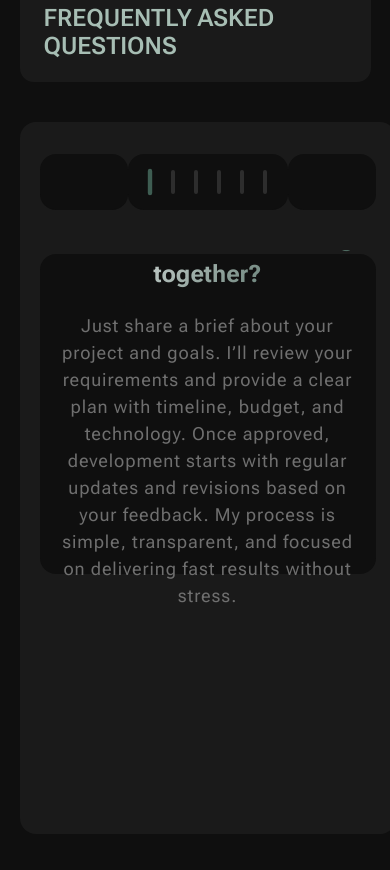
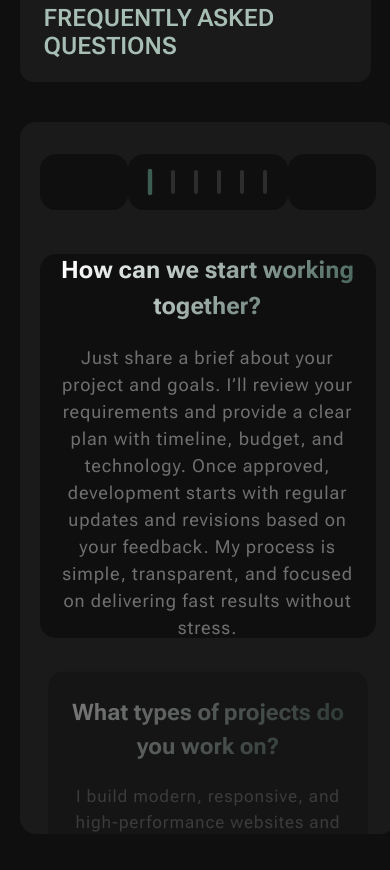
Before and after one commit to mdasif-me/mdasif, a Next.js app: page / in a window 390 px wide. Shown: the part 10060-10930 px from the top of the page. Built offline with nearby package versions, Linux system fonts and the light colour scheme; some icons are missing.

Commit message:
style: update layout and styling for FAQ and Question components for improved responsiveness

```diff
--- a/src/features/faq/FAQ.tsx
+++ b/src/features/faq/FAQ.tsx
@@ -4,11 +4,11 @@ import Questions from "./components/questions"
 
 const FAQ = () => {
   return (
-    <div className="flex items-center mb-10">
-      <div className="flex-1">
+    <div className="flex md:flex-nowrap flex-wrap items-center mb-10">
+      <div>
         <Questions />
       </div>
-      <div className="flex-1"></div>
+      <div></div>
     </div>
   )
 }
--- a/src/features/faq/components/question.tsx
+++ b/src/features/faq/components/question.tsx
@@ -3,7 +3,7 @@ import styles from "../styles/faq.module.css"
 
 const Question = ({ question }: { question: IQuestion }) => {
   return (
-    <div className="flex h-80 bg-background rounded-2xl p-5 flex-col items-center justify-center gap-5 mx-auto">
+    <div className="flex md:h-80 h-96 bg-background rounded-2xl p-5 flex-col items-center justify-center gap-5 mx-auto">
       <h3 className={`${styles["gradient-text"]} text-center`}>
         {question.question}
       </h3>
--- a/src/features/faq/components/questions.tsx
+++ b/src/features/faq/components/questions.tsx
@@ -64,7 +64,7 @@ const Questions = () => {
 
         <CarouselContent className="h-[600px]">
           {questions.map((question, index) => (
-            <CarouselItem key={index} className="pt-5 md:basis-1/2">
+            <CarouselItem key={index} className="pt-5 basis-1/2">
               <div
                 className={cn(
                   "transition-all pb-1 duration-500 ease-[cubic-bezier(0.42,0,1,1)]",
```
